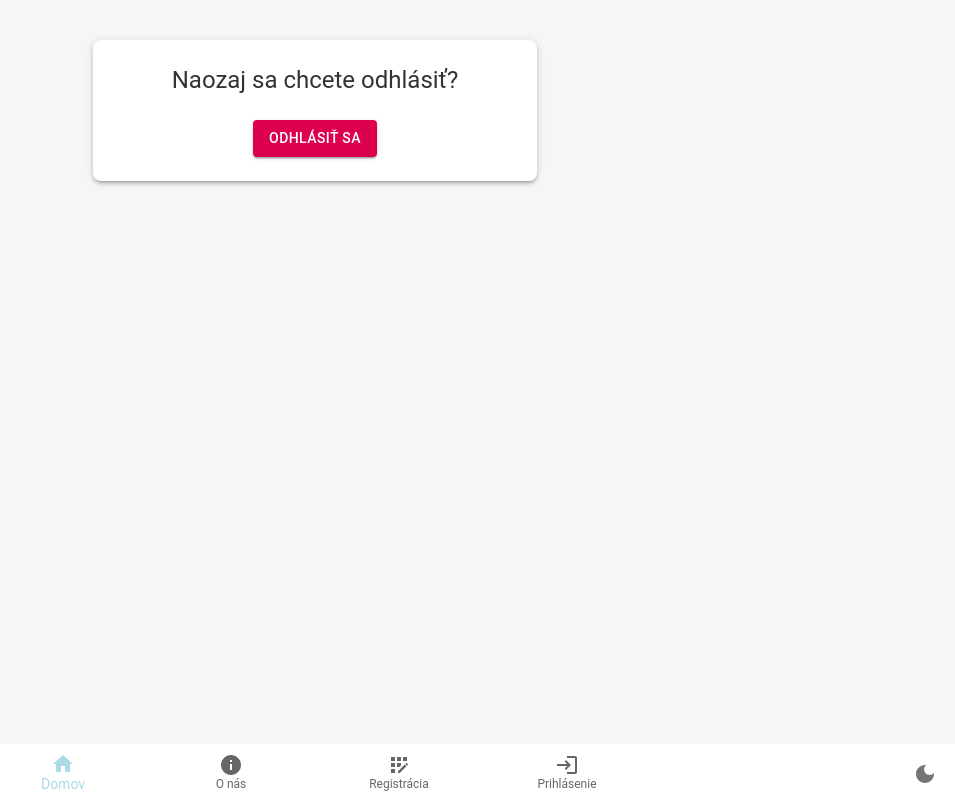
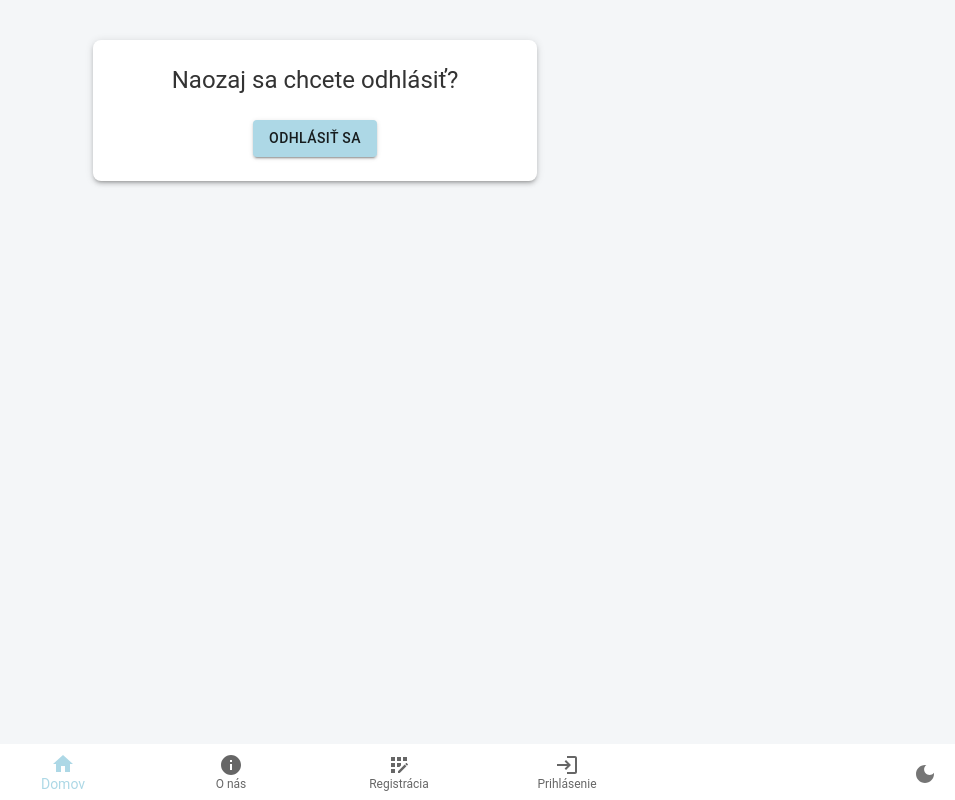
Before and after one commit to BohMilos/esapp, a Next.js app: page /auth/odhlasenie in a window 1280 px wide. Shown: the whole page, without its empty margins (325-1280 px from the left). Built offline with nearby package versions, Linux system fonts and the light colour scheme; no server answers.

Commit message:
update signout

```diff
--- a/src/sections/SignOutView.tsx
+++ b/src/sections/SignOutView.tsx
@@ -23,7 +23,7 @@ export default function SignOutView() {
       <Typography variant="h5" sx={{ mb: 3 }}>
         Naozaj sa chcete odhlásiť?
       </Typography>
-      <Button variant="contained" onClick={() => signOut()} color="secondary">
+      <Button variant="contained" onClick={() => signOut()}>
         Odhlásiť sa
       </Button>
     </Container>
```
